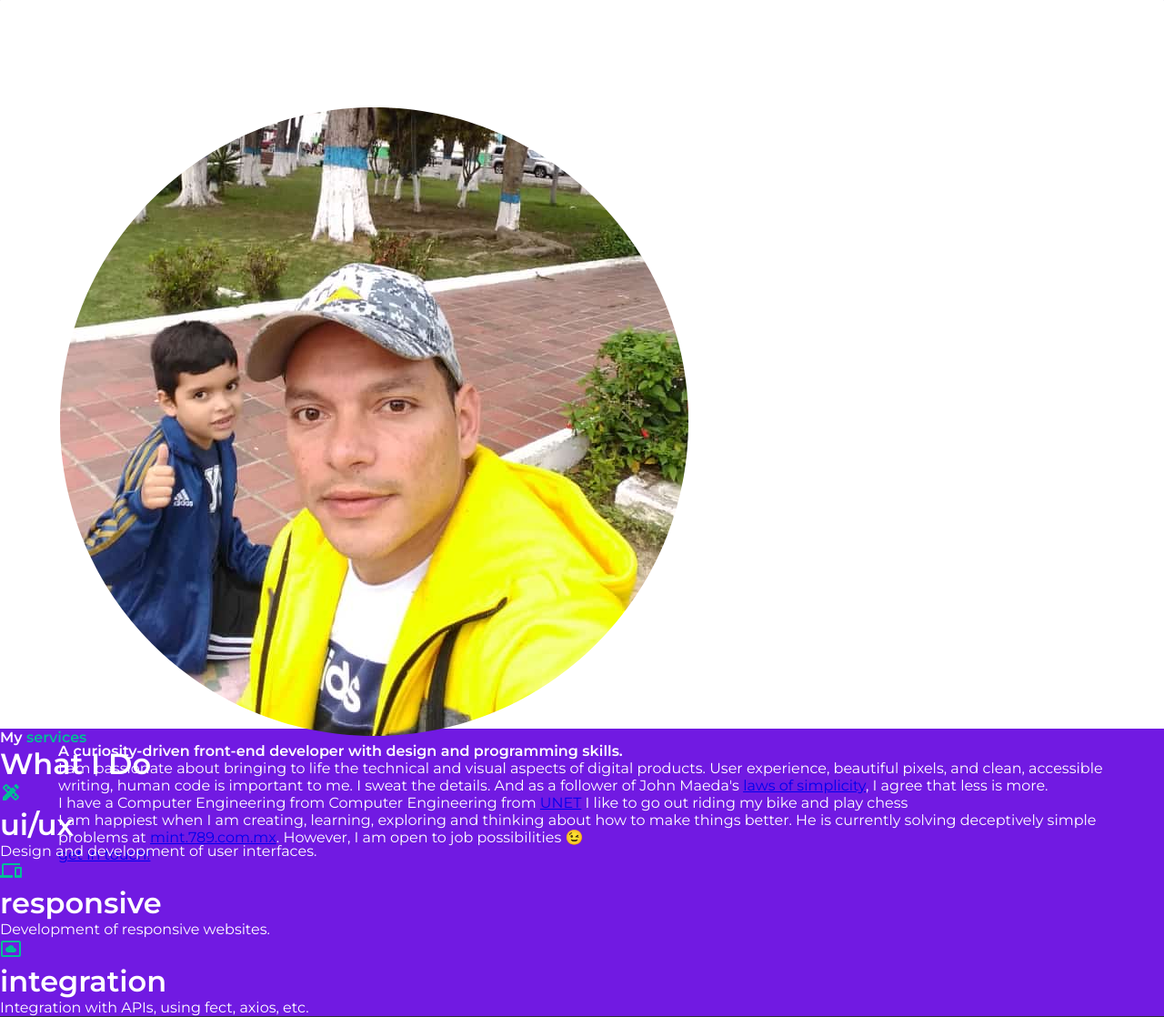
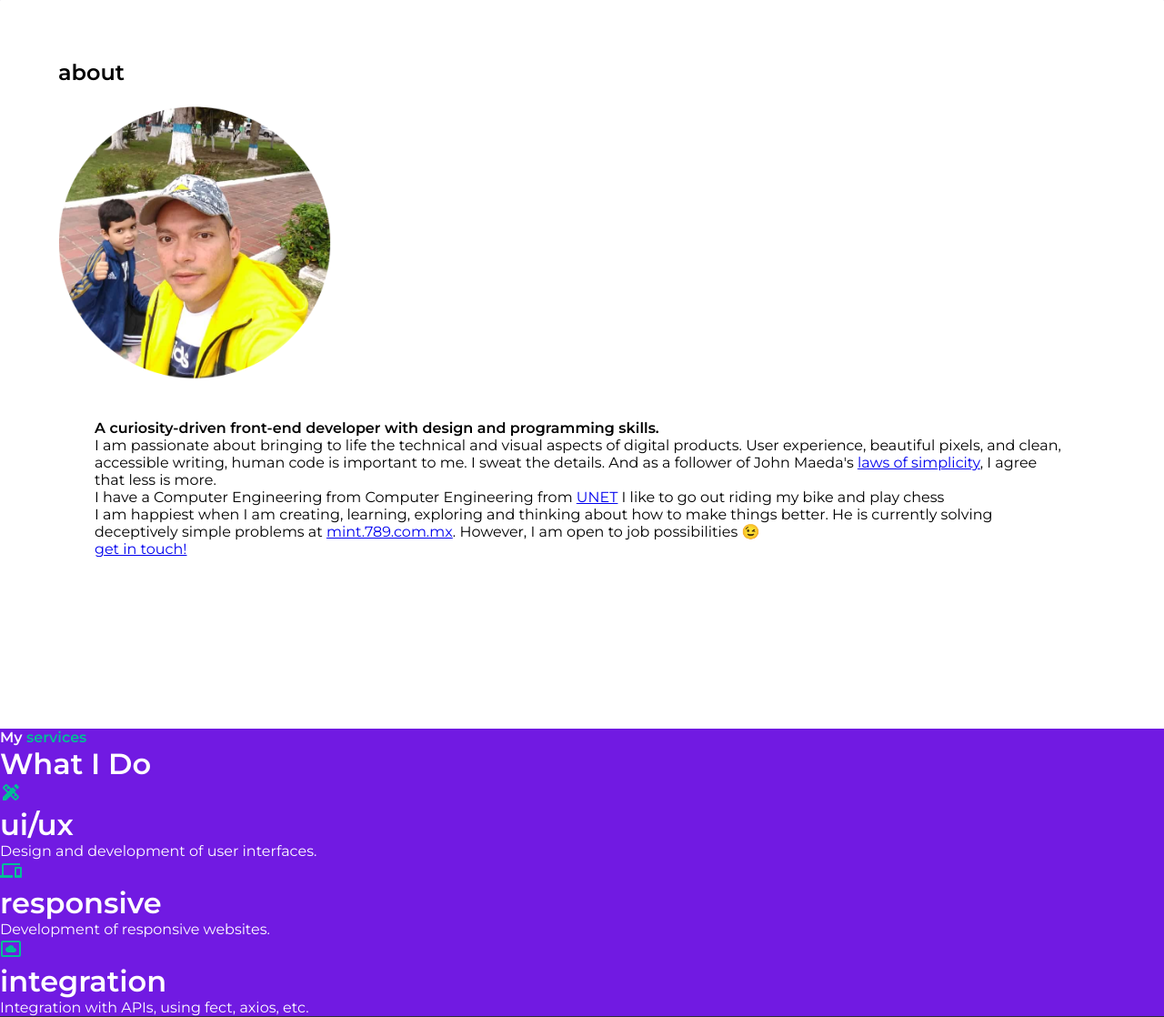
Before and after one commit to majoco/majoco.github.io, a PHP site: page / in a window 1280 px wide. Shown: the part 799-1917 px from the top of the page at 91% size. Run offline with PHP 8.4, Linux system fonts and the light colour scheme; some libraries are stand-ins or nearby versions; some web fonts are replaced.

Commit message:
version 76

```diff
--- a/portfolio/style.css
+++ b/portfolio/style.css
@@ -482,6 +482,21 @@ div {
   padding: 5%;
 }
 
+.about h2 {
+  color: black;
+}
+.about .container {
+  display: flex;
+}
+.container-img-profile img {
+  width: 300px;
+  height: auto;
+}
+.container-text {
+  color: black;
+  padding: 40px;
+}
+
 @media (min-width: 1200px) {
   .css-1ecxf4 {
     flex-basis: 16.6667%;
```
